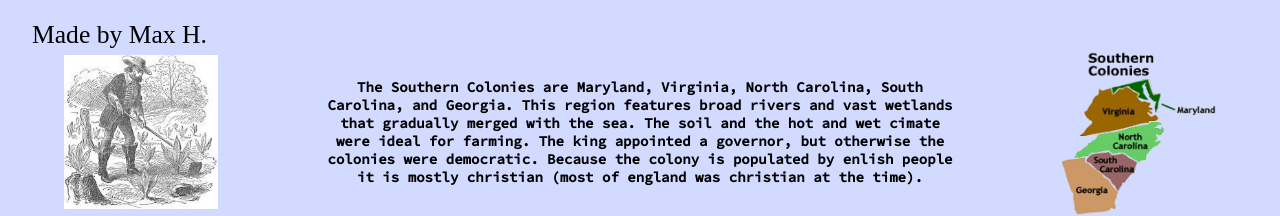
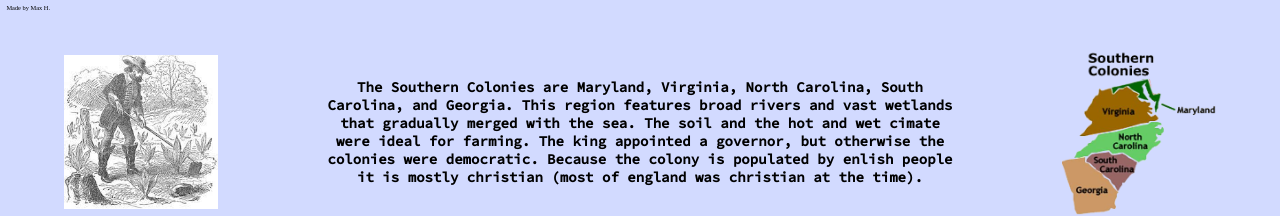
Before and after one commit to Al9haPh0enix/ColonizationProj, a plain HTML site: page index.html in a window 1280 px wide. Shown: the top 216 px of the page. Drawn offline with Linux system fonts and the light colour scheme.

Commit message:
Update index.css

```diff
--- a/index.css
+++ b/index.css
@@ -98,8 +98,8 @@
 #madeBy {
     position: fixed;
 
-    top:2.5%;
-    left:2.5%;
+    top:.5%;
+    left:.5%;
 
-    font-size: 2vw;
+    font-size: .5vw;
 }
```
